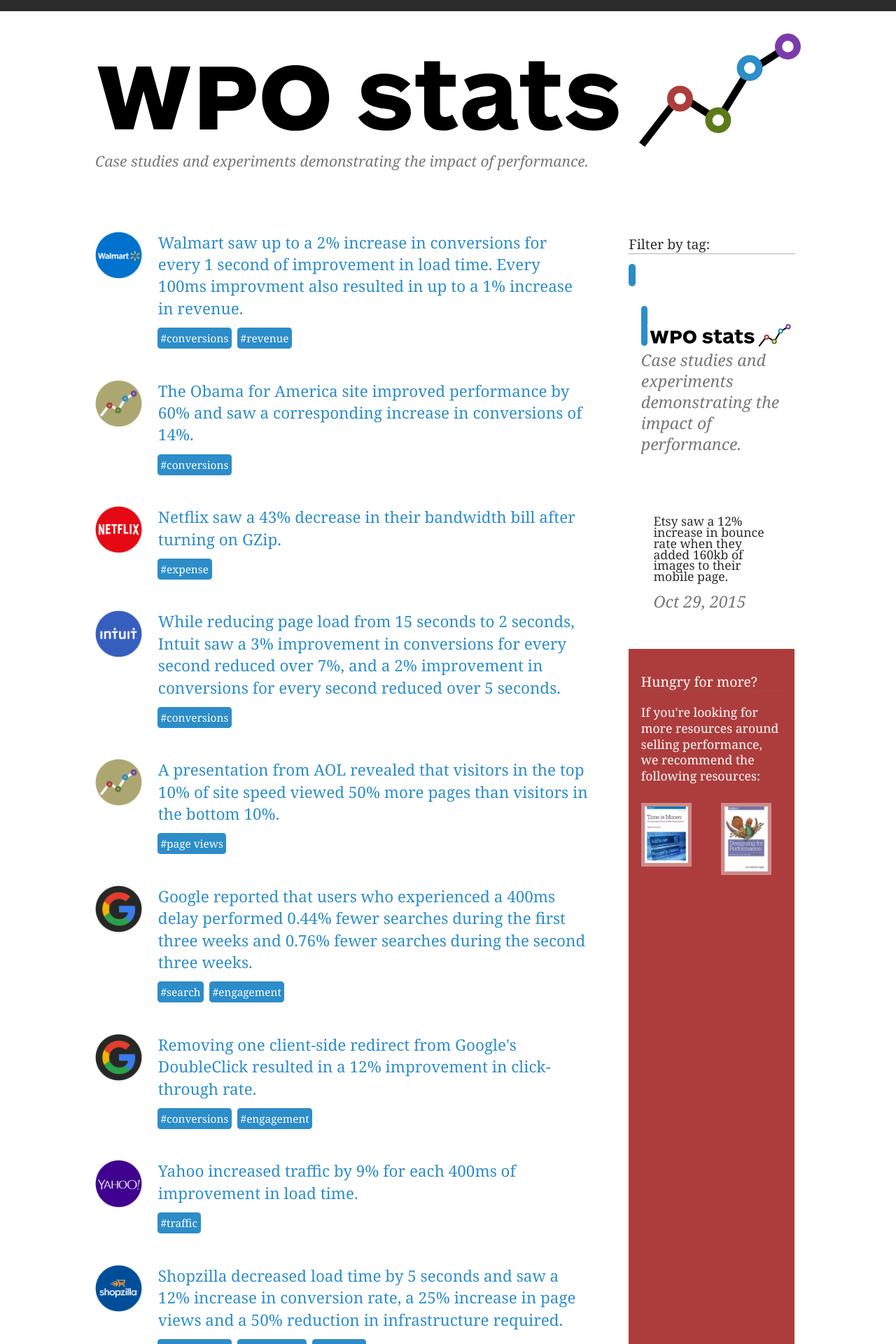
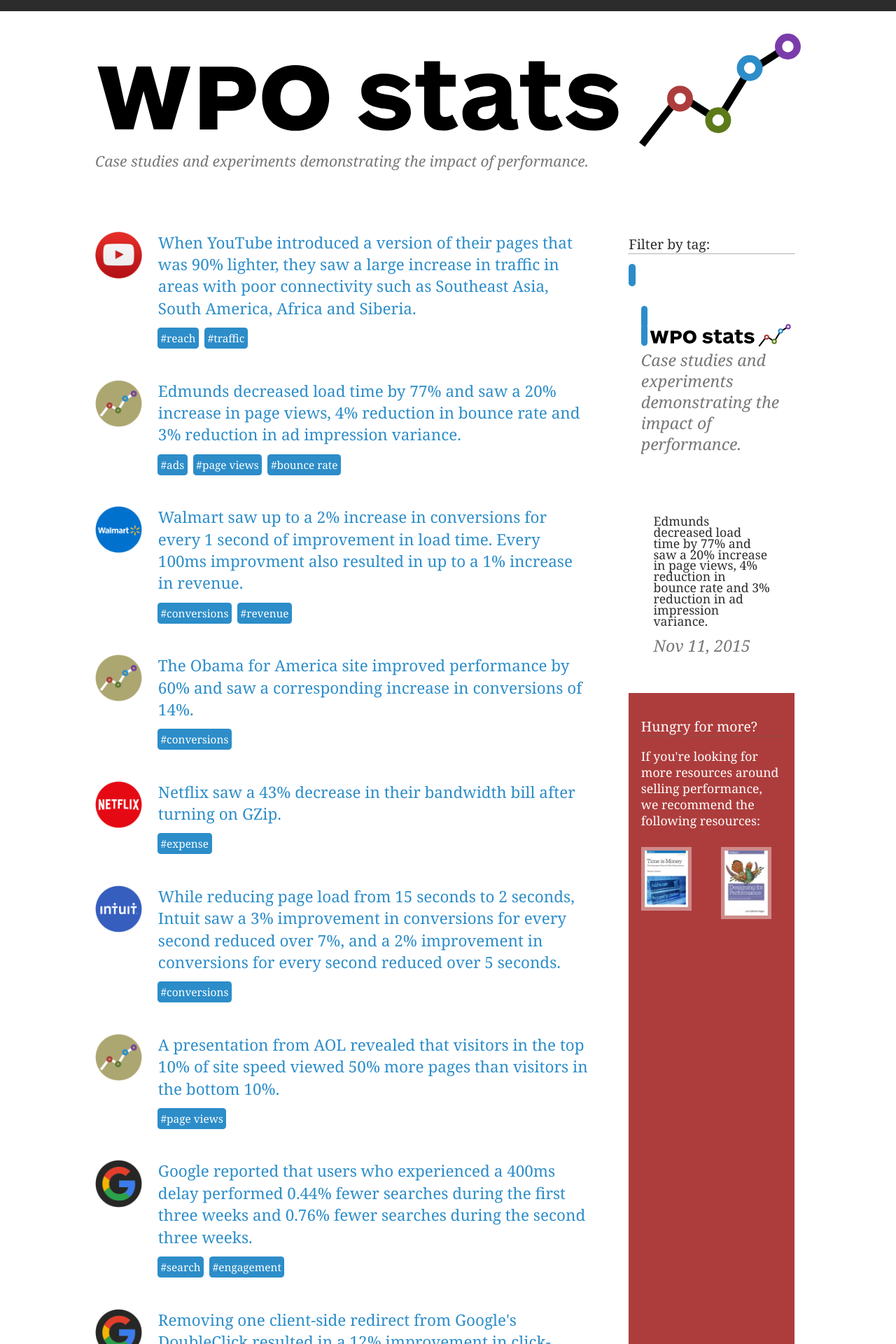
Before and after one commit to tkadlec/WPOStats, a Jekyll site: the page built from index.html, in a window 1280 px wide. Shown: the top 1920 px of the page at 70% size. Built offline with Jekyll 4.4.1, drawn with Linux system fonts in a browser that asks for light colours; the list of posts is cut into pages by our own code; some of the changed text lies outside the part shown.

Commit message:
two new case studies

```diff
--- a/_posts/2015-10-29-google-500ms.markdown
+++ b/_posts/2015-10-29-google-500ms.markdown
@@ -10,4 +10,5 @@
 tags:
  - search
  - engagement
+ - ads
 ---
--- /dev/null
+++ b/_posts/2015-11-11-edmunds-load.markdown
@@ -0,0 +1,10 @@
+---
+layout: post
+title:  "Edmunds decreased load time by 77% and saw a 20% increase in page views, 4% reduction in bounce rate and 3% reduction in ad impression variance."
+storySource: "https://www.youtube.com/watch?v=5_-YukDEDBE#t=215"
+date:   2015-11-11 08:27:51
+tags:
+ - ads
+ - page views
+ - bounce rate
+---
--- /dev/null
+++ b/_posts/2015-11-11-youtube-feather.markdown
@@ -0,0 +1,12 @@
+---
+layout: post
+title:  "When YouTube introduced a version of their pages that was 90% lighter, they saw a large increase in traffic in areas with poor connectivity such as Southeast Asia, South America, Africa and Siberia."
+img:
+ image: "youtube-logo.png"
+ alt: "YouTube Logo"
+storySource: "http://blog.chriszacharias.com/page-weight-matters"
+date:   2015-11-11 08:27:51
+tags:
+ - reach
+ - traffic
+---
```
Also changed, not shown: img/youtube-logo.png (added).
